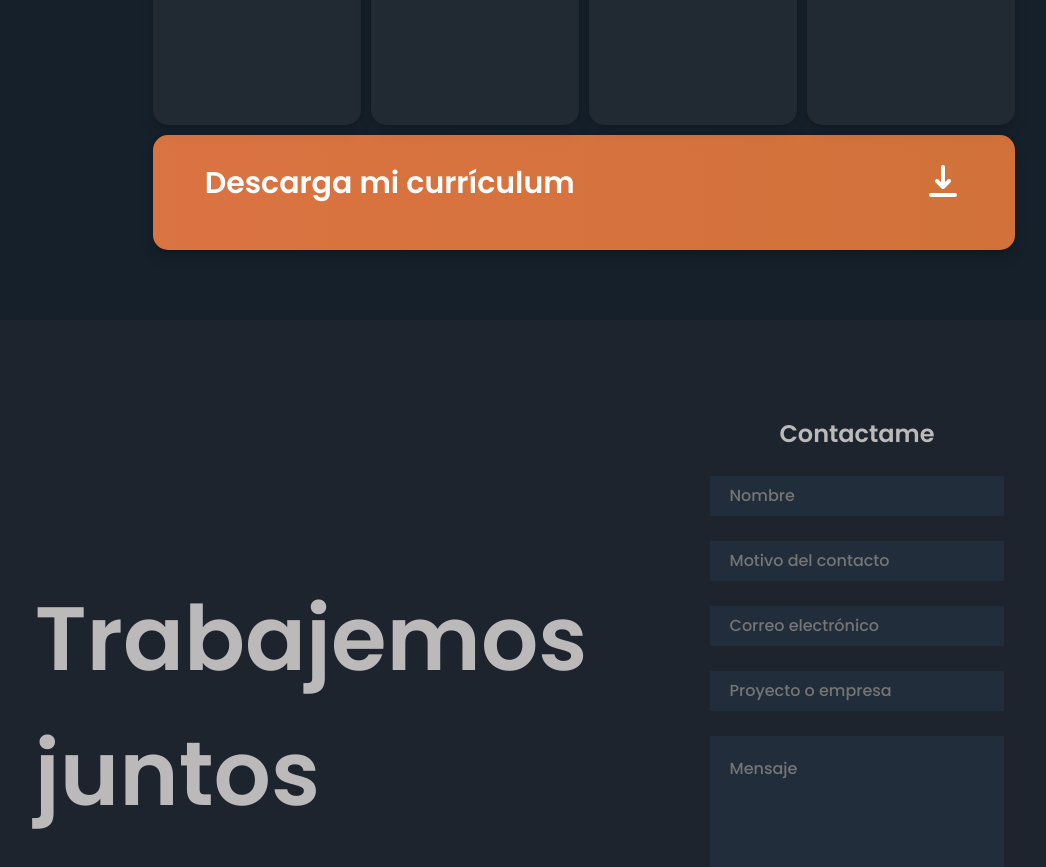
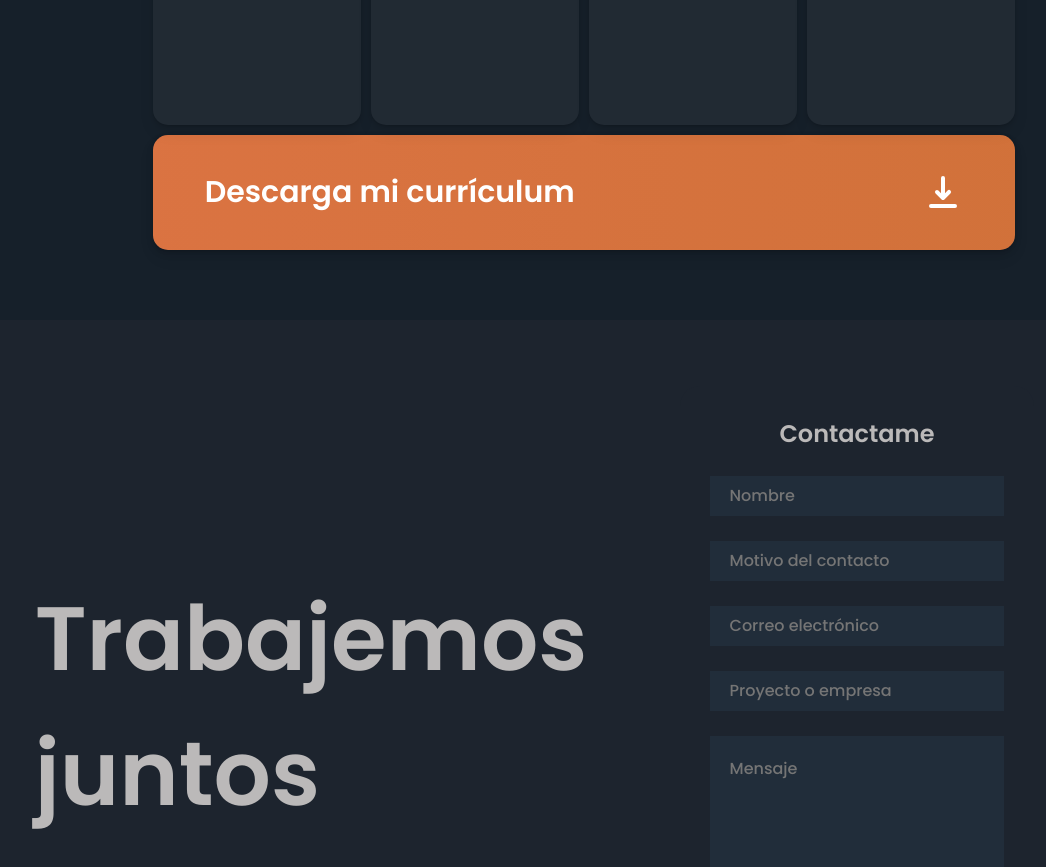
Before and after one commit to matidsc/Portfolio, a React (Create React App) app in the folder portfolio/: page / in a window 1280 px wide. Shown: the part 2080-2947 px from the top of the page, without its empty margins (56-1102 px from the left). Built offline with nearby package versions, Linux system fonts and the light colour scheme.

Commit message:
Mejoras en proporciones y about

```diff
--- a/portfolio/src/JSON/about.json
+++ b/portfolio/src/JSON/about.json
@@ -12,7 +12,7 @@
     {
         "Nombre": "Proyecto final",
         "Year": "2020",
-        "infoContent": "Fui desarrollador en la creación de un sistema de autoconsulta médica"
+        "infoContent": "Fui desarrollador en la creación de un sistema de autoconsulta médica."
     },
     {
         "Nombre": "Proyectos personales",
--- a/portfolio/src/Styles/aboutCard.css
+++ b/portfolio/src/Styles/aboutCard.css
@@ -1,20 +1,20 @@
 .hola{
-    height: 100%;
+    display: flex;
+    justify-content: space-between;
+    align-items: center;
     grid-row: 2/3;
     grid-column: 1/5;
+    height: 100%;
     width: 100%;
     background-color: var(--thrd-bg-color);
     padding: 3% 6%;
     cursor: pointer;
-    display: flex;
     background: linear-gradient(to left,#ca7034, #ee7752);
-	animation: gradient 5s ease infinite;
-    justify-content: space-between;
     background-size: 400%;
     color: white;
+    animation: gradient 5s ease infinite;
 
 }
-
 
 @keyframes gradient {
 
--- a/portfolio/src/Styles/skill.css
+++ b/portfolio/src/Styles/skill.css
@@ -17,7 +17,7 @@
 
 .habilidad:hover{
     height: 101%;
-    background-color: rgba(255, 255, 255, 0.12);
+    background-color: #373f47;
 }
 
 .habilidad h3{font-weight: 300;}
```
